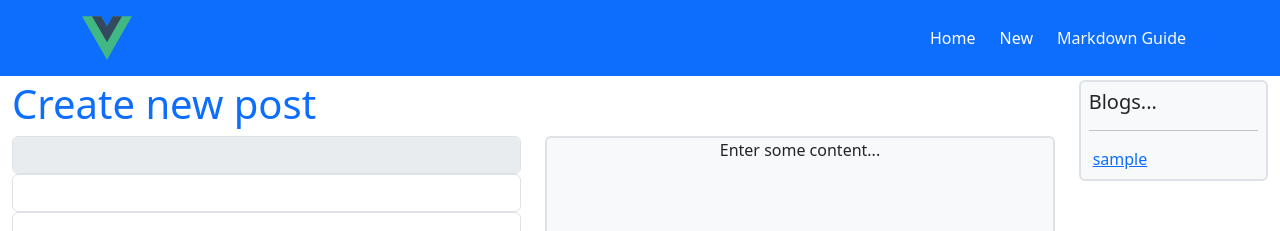
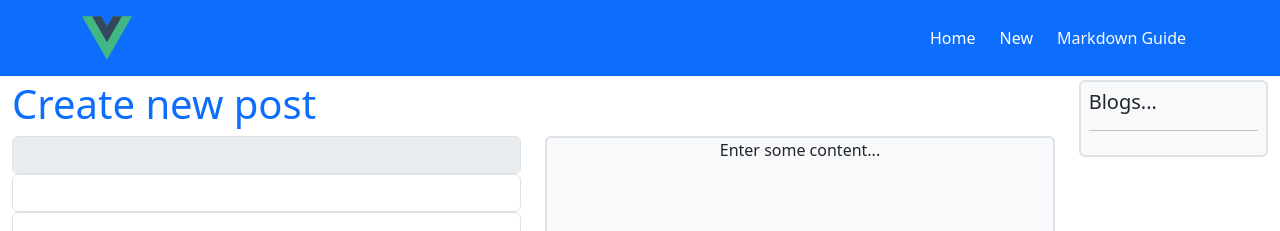
Before and after one commit to dave-howard/vue_blog, a Vue app in the folder vue_blog/: page /new in a window 1280 px wide. Shown: the top 231 px of the page. Built offline with nearby package versions, Linux system fonts and the light colour scheme.

Commit message:
Update BlogItem component to take blog object Add get_posts() action to store

```diff
--- a/vue_blog/package.json
+++ b/vue_blog/package.json
@@ -9,6 +9,7 @@
     "lint": "eslint . --ext .vue,.js,.jsx,.cjs,.mjs --fix --ignore-path .gitignore"
   },
   "dependencies": {
+    "axios": "^1.5.1",
     "bootstrap": "^5.3.2",
     "pinia": "^2.1.6",
     "sass": "^1.68.0",
--- a/vue_blog/src/App.vue
+++ b/vue_blog/src/App.vue
@@ -29,7 +29,7 @@ import BlogList from './components/BlogList.vue';
         <RouterView />
       </div>
       <div class="col-sm-2 mb-1">
-        <BlogList :blogs="useBlogStore().blog_posts" ></BlogList>
+        <BlogList :blogs="useBlogStore().blog_posts || []" ></BlogList>
       </div>
     </div>
   </div>
--- a/vue_blog/src/components/BlogItem.vue
+++ b/vue_blog/src/components/BlogItem.vue
@@ -3,16 +3,8 @@ import VueMarkdown from 'vue-markdown-render'
 import { RouterLink } from 'vue-router'
 
 defineProps({
-  id: {
-    type: String,
-    required: true,
-  },
-  title: {
-    type: String,
-    required: true
-  },
-  content: {
-    type: String,
+  blog: {
+    type: Object,
     required: true
   },
   edit_button_enabled: {
@@ -25,13 +17,13 @@ defineProps({
 
 <template>
   <div class="bg-light border border-2 rounded p-2">
-    <h1>{{ title }}</h1>
+    <h1>{{ blog.title }}</h1>
     <hr>
-    <vue-markdown :source="content"></vue-markdown>
+    <vue-markdown :source="blog.content"></vue-markdown>
     <template v-if="edit_button_enabled">
       <hr>
-      <RouterLink v-if="id" class="btn btn-sm btn-success" :to="`/edit/${id}`">Edit</RouterLink>
-      <span class="rounded border border-2 m-1 p-1">id:{{ id }}</span>
+      <RouterLink v-if="blog.id" class="btn btn-sm btn-success" :to="`/edit/${blog.id}`">Edit</RouterLink>
+      <span class="rounded border border-2 m-1 p-1">id:{{ blog.id }}</span>
     </template>
   </div>
 </template>
--- a/vue_blog/src/stores/posts.js
+++ b/vue_blog/src/stores/posts.js
@@ -1,5 +1,7 @@
 import { defineStore } from 'pinia'
+import axios from 'axios'
 
+const lamdba_get_blog_url = 'https://aaaq3sbldjqiyxv3ir6sl6bitu0oglta.lambda-url.eu-west-1.on.aws/'
 
 function uuidv4() {
 	return 'xxxxxxxx-xxxx-4xxx-yxxx-xxxxxxxxxxxx'
@@ -15,18 +17,53 @@ export const useBlogStore = defineStore('blogStore', {
   state: ()=>({
     version: '0.0.1',
     current_blog_post: null,
-    blog_posts: [
-        {
-            id: uuidv4(),
-            title: 'sample',
-            content: '# content heading 1\nplain text'
-        }
-    ],
+    blog_posts: null,
   }),
   actions: {
+    get_posts() {
+        console.log('getting posts')
+        const body = {}
+        axios
+            .post(lamdba_get_blog_url, body)
+            .then(response => {
+                console.log(response.data)
+                this.blog_posts=response.data.posts
+            })
+            .catch(console.log)
+            .finally(() => {
+                console.log('done')
+            })
+    },
     get_post_by_id(id) {
+        // load blog posts if there are none
+        console.log(`get_post_by_id(${id})`)
+        if (this.blog_posts==null) {
+            const body = {}
+            axios
+            .post(lamdba_get_blog_url, body)
+            .then(response => {
+                console.log(response.data)
+                this.blog_posts=response.data.posts
+            })
+            .catch(console.log)
+            .finally(() => {
+                console.log(`get_post_by_id(${id}) finally`)
+                for (const b of this.blog_posts) {
+                    if (b.id == id) {
+                        this.current_blog_post = b
+                        console.log(`get_post_by_id(${id}) returning`)
+                        return b
+                    }
+                }
+            })
+            return
+        }
+        console.log('checking existing list for '+id)
         for (const b of this.blog_posts) {
-            if (b.id == id) return b
+            if (b.id == id) {
+                this.current_blog_post = b
+                return b
+            }
         }
     },
     save_post(blog) {
--- a/vue_blog/src/views/BlogPostView.vue
+++ b/vue_blog/src/views/BlogPostView.vue
@@ -10,6 +10,7 @@ const props = defineProps({
 })
 
 const blog = ref(null)
+const blogs = useBlogStore()
 
 const get_blog = () => {
   // get blog post from database by id
@@ -18,21 +19,26 @@ const get_blog = () => {
 
 onMounted(() => {
   //first load
+  console.log('onMounted')
   get_blog()
 })
 
 onBeforeUpdate(() => {
   // when props change
-  get_blog()
+  console.log('onBeforeUpdate')
+  if (blogs.blog_posts!=null) get_blog()
 })
 
 </script>
 
 <template>
+  <div class="bg-info d-none">
+    {{ blogs.current_blog_post }}
+  </div>
   <div class="row">
     <div class="col">
-      <BlogItem v-if="blog" :id="blog.id" :title="blog.title" :content="blog.content"></BlogItem>
-      <div v-else class="alert alert-warning">Nope</div>
+      <BlogItem v-if="blog" :blog="blogs.current_blog_post"></BlogItem>
+      <div v-else class="alert alert-warning">Content loading...</div>
     </div>
   </div>
 </template>
--- a/vue_blog/src/views/EditPostView.vue
+++ b/vue_blog/src/views/EditPostView.vue
@@ -73,7 +73,7 @@ function save_blog() {
       <button class="btn btn-sm btn-success" @click="save_blog">Save (TODO)</button>
     </div>
     <div class="col">
-      <BlogItem v-if="blog.content || blog.title" :id="blog.id || ''" :title="blog.title || ''" :content="blog.content || ''" :edit_button_enabled="false"></BlogItem>
+      <BlogItem v-if="blog.content || blog.title" :blog="blog" :edit_button_enabled="false"></BlogItem>
       <div v-else class="bg-light rounded border border-2 h-100 text-center">
         Enter some content...
       </div>
--- a/vue_blog/src/views/HomeView.vue
+++ b/vue_blog/src/views/HomeView.vue
@@ -1,4 +1,7 @@
 <script setup>
+import { useBlogStore } from '../stores/posts.js'
+
+useBlogStore().get_posts()
 </script>
 
 <template>
```
Also changed, not shown: 2 other files (tests, documents, lock files or other folders).
